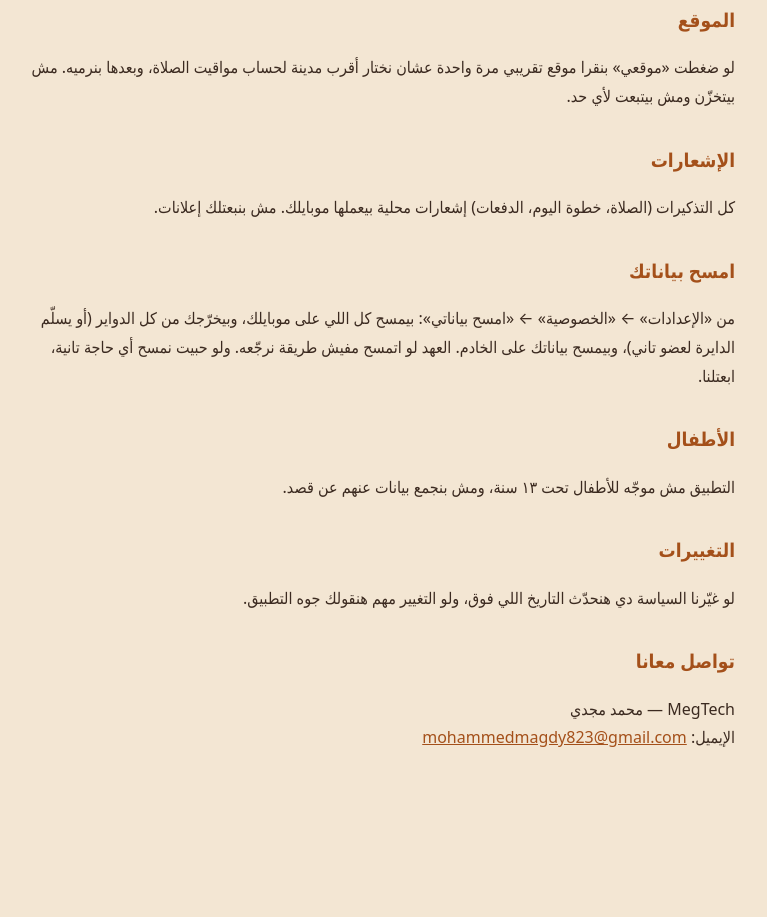
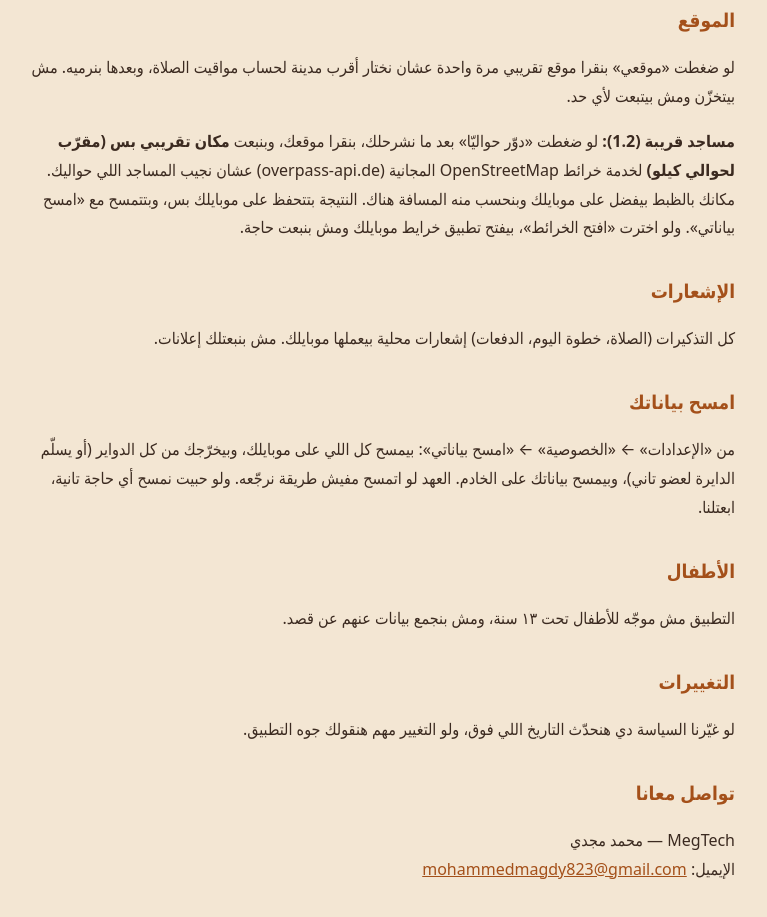
Before and after one commit to mohamedmagdy97/ramadan-privacy, a plain HTML site: page index.html in a window 1280 px wide. Shown: the part 1294-2211 px from the top of the page, without its empty margins (265-1032 px from the left). Before the commit the page ends 2126 px from the top, so only its background shows below. Drawn offline with Linux system fonts and the light colour scheme.

Commit message:
privacy: nearby mosques (rounded location to OpenStreetMap) for 1.2
Co-Authored-By: Claude Opus 5.5 <noreply@anthropic.com>
Claude-Session: https://claude.ai/code/session_01XR2DGUfwqKyqhr36RdmSun

```diff
--- a/index.html
+++ b/index.html
@@ -58,6 +58,9 @@
 
   <h2>الموقع</h2>
   <p>لو ضغطت «موقعي» بنقرا موقع تقريبي مرة واحدة عشان نختار أقرب مدينة لحساب مواقيت الصلاة، وبعدها بنرميه. مش بيتخزّن ومش بيتبعت لأي حد.</p>
+  <p><strong>مساجد قريبة (1.2):</strong> لو ضغطت «دوّر حواليّا» بعد ما نشرحلك، بنقرا موقعك، وبنبعت <strong>مكان تقريبي بس (مقرّب لحوالي كيلو)</strong>
+  لخدمة خرائط <span class="ltr">OpenStreetMap</span> المجانية (<span class="ltr">overpass-api.de</span>) عشان نجيب المساجد اللي حواليك. مكانك بالظبط
+  بيفضل على موبايلك وبنحسب منه المسافة هناك. النتيجة بتتحفظ على موبايلك بس، وبتتمسح مع «امسح بياناتي». ولو اخترت «افتح الخرائط»، بيفتح تطبيق خرايط موبايلك ومش بنبعت حاجة.</p>
 
   <h2>الإشعارات</h2>
   <p>كل التذكيرات (الصلاة، خطوة اليوم، الدفعات) إشعارات محلية بيعملها موبايلك. مش بنبعتلك إعلانات.</p>
```
